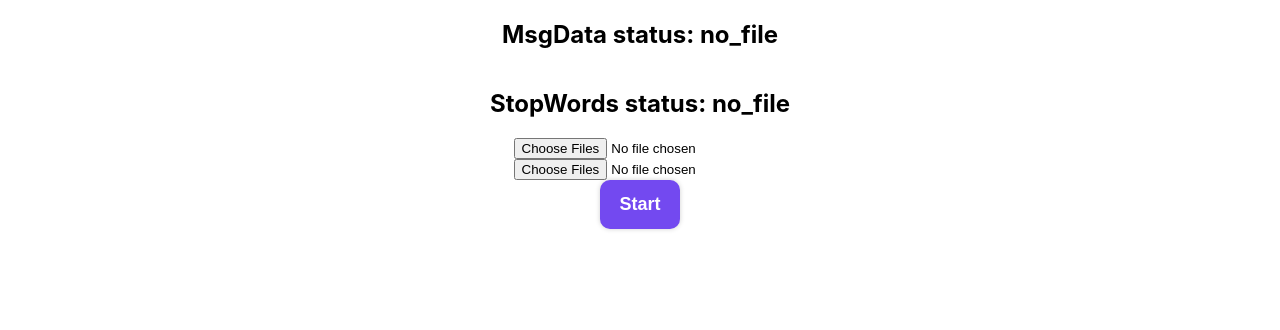
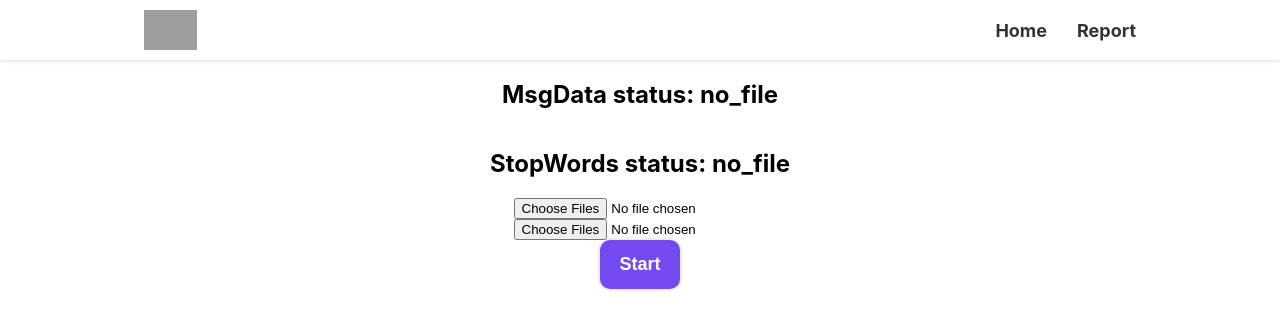
Before and after one commit to zqtay/msgstats, a React (Create React App) app: page / in a window 1280 px wide. Shown: the top 330 px of the page. Built offline with nearby package versions, Linux system fonts and the light colour scheme; grey boxes are pictures that could not be loaded.

Commit message:
Add header

```diff
--- a/src/App.scss
+++ b/src/App.scss
@@ -43,3 +43,8 @@ $grid-breakpoints-xxl: 1400px;
     display: none;
   }
 }
+
+html {
+  scroll-padding-top: 60px;
+  scroll-behavior: smooth;
+}
--- a/src/App.tsx
+++ b/src/App.tsx
@@ -1,9 +1,11 @@
 import './App.scss';
 import Main from "./components/Main/Main";
+import Header from "./components/UI/Header/Header";
 
 function App() {
   return (
     <>
+      <Header />
       <Main />
     </>
   );
--- a/src/components/Report/Report.tsx
+++ b/src/components/Report/Report.tsx
@@ -91,7 +91,7 @@ const Report = (props: { show: boolean, msgData: MsgData | null, stopWords: Stop
   return (
     <>
       {props.show &&
-        <section className={styles["report"]}>
+        <section id="report" className={styles["report"]}>
           <input type="date" value={dateRange[0]} onChange={(e) => handleDateChange(e, "start")} />
           <input type="date" value={dateRange[1]} onChange={(e) => handleDateChange(e, "end")} />
           <div className={styles["msgstats-charts"]}>
--- /dev/null
+++ b/src/components/UI/Header/Header.js
@@ -0,0 +1,21 @@
+import styles from './Header.module.scss';
+import Nav from '../Nav/Nav';
+import Container from "../Container/Container";
+
+const Header = () => {
+  return (
+    <header>
+      <Container className={styles.container}>
+        <a href="/">
+          <img className={styles.logo} alt="logo" src={`/logo.png`}></img>
+        </a>
+        <div className={styles["nav-container"]}>
+          <button className={styles["nav-button"]}>{">"}</button>
+          <Nav className={styles["nav-header"]}></Nav>
+        </div>
+      </Container>
+    </header>
+  );
+};
+
+export default Header;
--- /dev/null
+++ b/src/components/UI/Header/Header.module.scss
@@ -0,0 +1,91 @@
+@import "../../../App.scss";
+
+header {
+  position: sticky;
+  top: 0;
+  z-index: 1;
+  padding: 10px 0px;
+  background-color: #FFFFFF;
+  @include light-shadow;
+}
+
+header > .container {
+  flex-direction: row;
+  justify-content: space-between;
+}
+
+img.logo {
+  display: block;
+  height: 40px;
+}
+
+.nav-container {
+  position: relative;
+  display: inline-block;
+}
+
+.nav-button {
+  background-color: $color-transparent;
+  border-color: $color-transparent;
+  color: $color-primary1;
+  font-size: 30px;
+  font-weight: bold;
+  height: 40px;
+  width: 70px;
+  padding: 0px;
+  cursor: pointer;
+}
+
+@media (max-width: #{$grid-breakpoints-lg}) {
+  .nav-button {
+    display: block;
+  }
+
+  .nav-header {
+    @include light-shadow;
+    right: 0;
+    display: none;
+    position: absolute;
+    margin-top: 10px;
+    padding: 20px;
+    border-radius: 5px;
+    background-color: #FFFFFF;
+
+    ul {
+      flex-direction: column;
+      gap: 20px;
+    }
+  }
+
+  .nav-container:hover,
+  .nav-container:focus {
+    > .nav-header {
+      display: block;
+    }
+
+    > .nav-button {
+      color: $color-primary2;
+    }
+  }
+}
+
+@media (min-width: #{$grid-breakpoints-lg}) {
+  .nav-button {
+    display: none
+  }
+
+  .nav-header {
+    position: relative;
+
+    ul {
+      flex-direction: row;
+      gap: 30px;
+    }
+  }
+}
+
+.nav-header li a {
+  text-align: center;
+  font-size: 18px;
+  font-weight: bold;
+}
--- /dev/null
+++ b/src/components/UI/Nav/Nav.js
@@ -0,0 +1,20 @@
+import styles from "./Nav.module.scss";
+
+const navItems = [
+  {text: "Home", link: `/`},
+  {text: "Report", link: `/#report`}
+];
+
+const Nav = ({className}) => {
+  const fullClassName = (!className || className.length === 0) ?
+    styles.nav : `${styles.nav} ${className}`;
+  return (
+    <nav className={fullClassName}>
+      <ul>
+        {navItems.map((e, i) => <li key={i}><a href={e.link}>{e.text}</a></li>)}
+      </ul>
+    </nav>
+  );
+};
+
+export default Nav;
--- /dev/null
+++ b/src/components/UI/Nav/Nav.module.scss
@@ -0,0 +1,14 @@
+@import "../../../App.scss";
+
+.nav ul {
+  display: flex;
+  list-style-type: none;
+  margin: 0;
+  padding: 0;
+  overflow: hidden;
+}
+
+.nav li a {
+  @include link-highlight;
+  text-decoration: none;
+}
```
